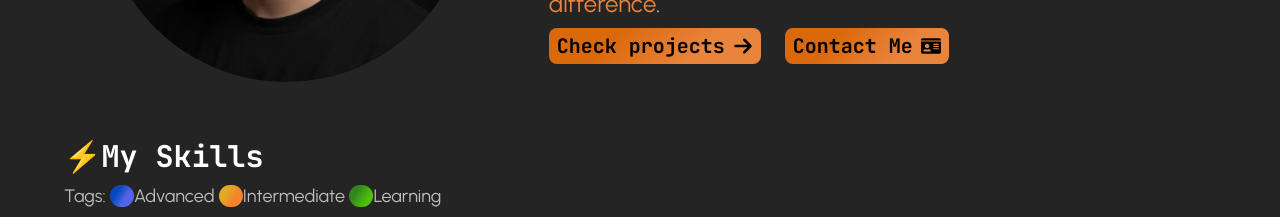
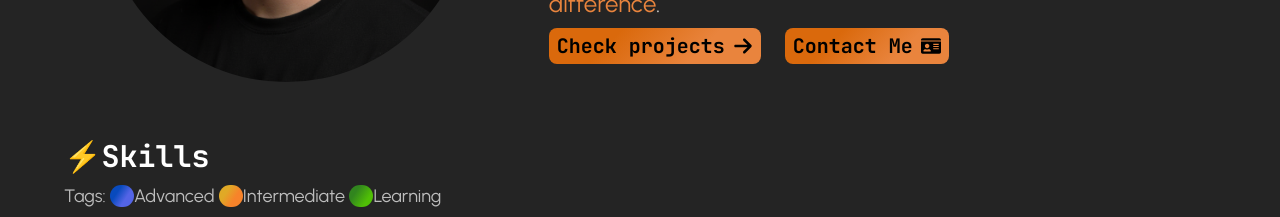
Before and after one commit to Jonatas-01/personal-portfolio, a React (Vite) app: page / in a window 1280 px wide. Shown: the part 980-1197 px from the top of the page. Built offline with nearby package versions, Linux system fonts and the light colour scheme.

Commit message:
style: change title text in Skills section

```diff
--- a/src/components/Skills/SkillsTitle.tsx
+++ b/src/components/Skills/SkillsTitle.tsx
@@ -2,7 +2,7 @@
 export default function SkillsTitle() {
     return (
         <div className="container mx-auto">
-            <h1 className="text-white title text-3xl font-bold">⚡My Skills</h1>
+            <h1 className="text-white title text-3xl font-bold">⚡Skills</h1>
         </div>
     )
 }
```
